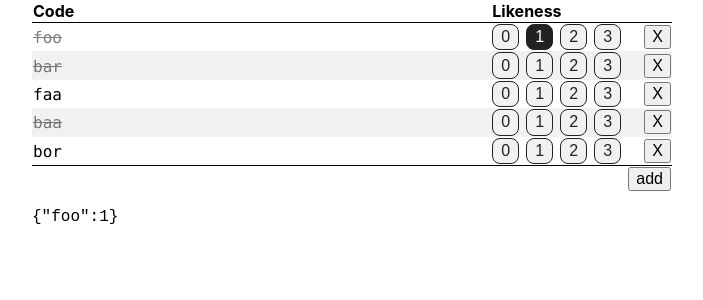
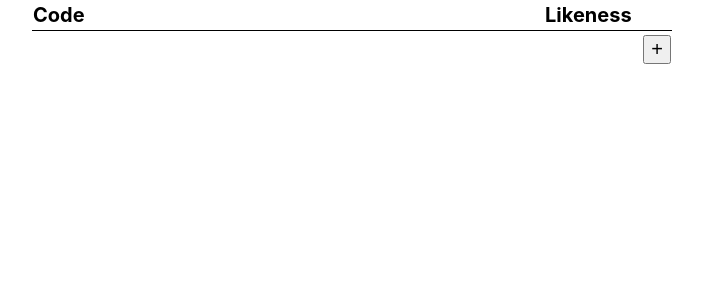
Before and after one commit to adrenalin/fallout, a React (Create React App) app: page / in a window 1280 px wide. Shown: the top 300 px of the page, without its empty margins (288-991 px from the left). Built offline with nearby package versions, Linux system fonts and the light colour scheme; the HTML template or start-up script is replaced by a standard one.

Commit message:
Styling fixes

```diff
--- a/src/App.css
+++ b/src/App.css
@@ -1,5 +1,5 @@
 body, input, button {
-  font-size: 16px;
+  font-size: 20px;
 }
 
 #codes {
@@ -18,6 +18,8 @@ body, input, button {
 #codes table th,
 #codes table td {
   text-align: left;
+  padding-top: 0.2rem;
+  padding-bottom: 0.2rem;
 }
 
 #codes table tbody > tr:nth-child(even) td {
@@ -49,6 +51,8 @@ body, input, button {
 
 #codes table .value {
   width: 2rem;
+  padding-left: 0.4rem;
+  padding-right: 0.4rem;
 }
 
 #codes table thead th {
--- a/src/App.js
+++ b/src/App.js
@@ -2,8 +2,8 @@ import { useState, useRef, useEffect } from 'react'
 import './App.css';
 
 function App() {
-  const [rows, setRows] = useState(new Set(['foo', 'bar', 'faa', 'baa', 'bor']))
-  const [used, setUsed] = useState({ foo: 1 })
+  const [rows, setRows] = useState(new Set())
+  const [used, setUsed] = useState({})
   const addRow = useRef(null)
   const form = useRef(null)
 
@@ -12,7 +12,7 @@ function App() {
   })
 
   const handleAddRow = () => {
-    const value = addRow.current.value
+    const value = addRow.current.value.toUpperCase()
     if (!value) {
       return false
     }
@@ -140,6 +140,9 @@ function App() {
                 <input
                   type='text'
                   ref={addRow}
+                  onInput={(e) => {
+                    e.target.value = e.target.value.toUpperCase()
+                  }}
                   />
               </form>
             </th>
@@ -152,13 +155,12 @@ function App() {
                   return false
                 }}
               >
-                add
+                +
               </button>
             </th>
           </tr>
         </tfoot>
       </table>
-      <pre>{JSON.stringify(used, 2)}</pre>
     </div>
   );
 }
```
